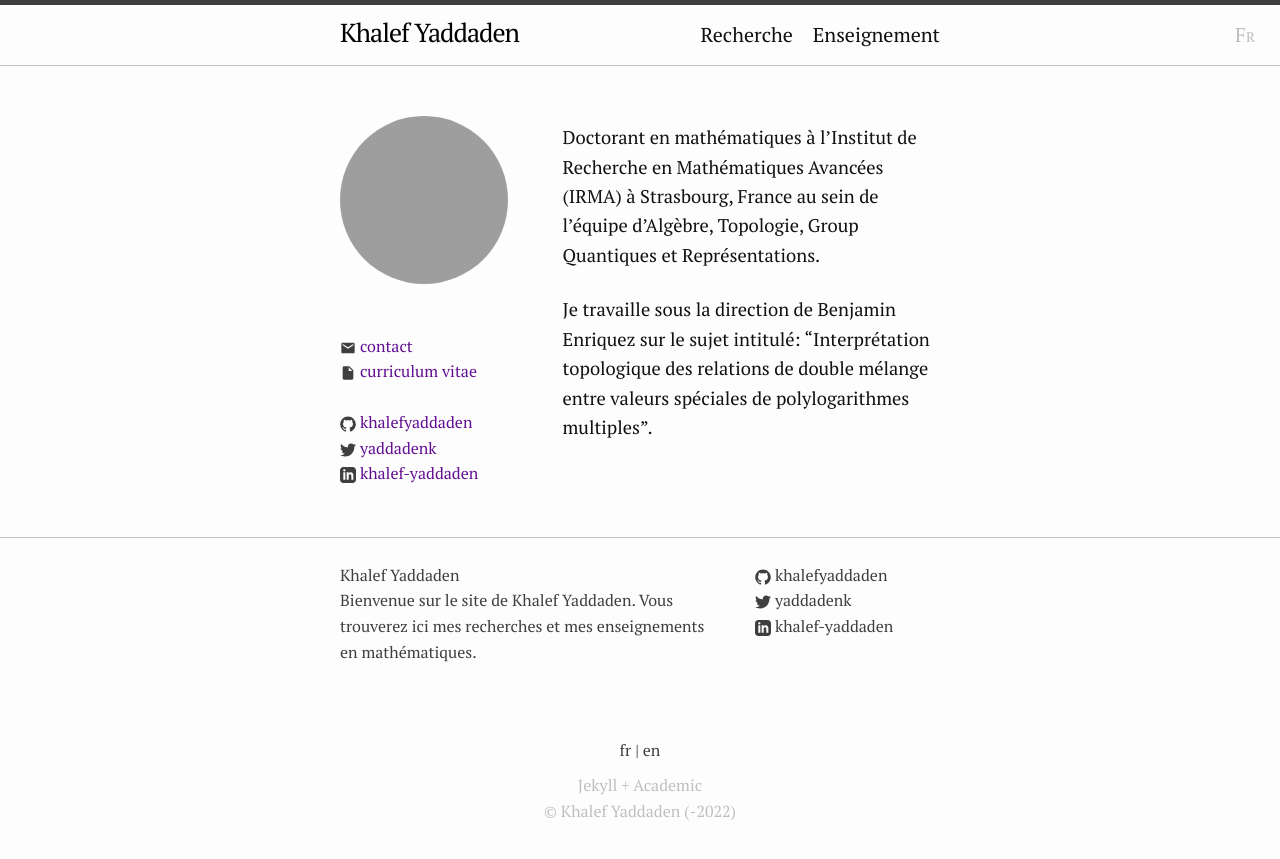
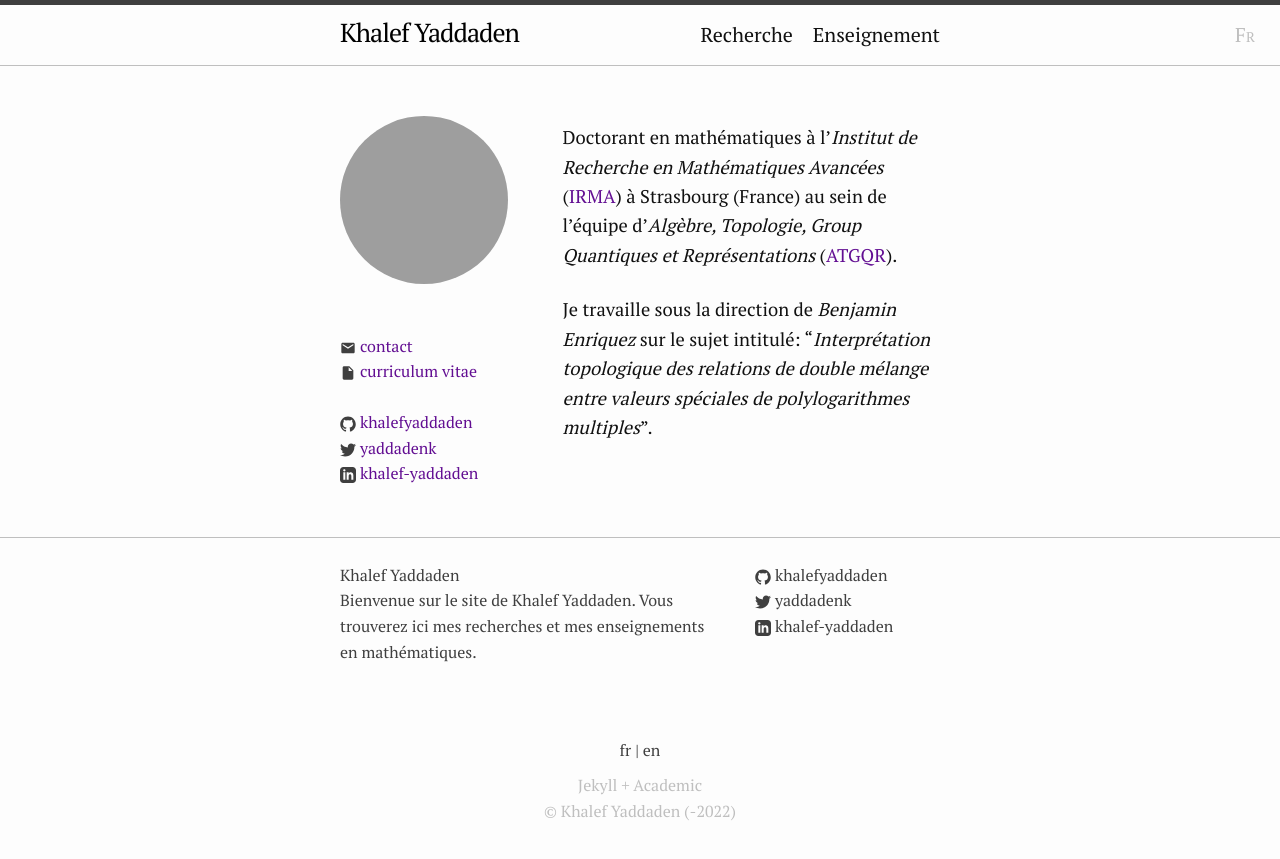
Before and after one commit to khalefyaddaden/khalefyaddaden.github.io, a Jekyll site: the page built from index.fr.markdown, in a window 1280 px wide. Shown: the top 859 px of the page. Built offline with Jekyll 4.4.1, drawn with Linux system fonts in a browser that asks for light colours; grey boxes are pictures that could not be loaded.

Commit message:
update index

```diff
--- a/index.fr.markdown
+++ b/index.fr.markdown
@@ -6,9 +6,7 @@ layout: about
 lang: fr
 ---
 
-Doctorant en mathématiques à l'Institut de Recherche en Mathématiques Avancées (IRMA)
-à Strasbourg, France au sein de l'équipe d'Algèbre, Topologie, Group Quantiques et Représentations.
+Doctorant en mathématiques à l'*Institut de Recherche en Mathématiques Avancées* ([IRMA](http://irma.math.unistra.fr)) à Strasbourg (France) au sein de l'équipe d'*Algèbre, Topologie, Group Quantiques et Représentations* ([ATGQR](http://irma.math.unistra.fr/rubrique128.html)).
 
-Je travaille sous la direction de Benjamin Enriquez sur le sujet intitulé:
-"Interprétation topologique des relations de double mélange entre valeurs
-spéciales de polylogarithmes multiples".
+Je travaille sous la direction de *Benjamin Enriquez* sur le sujet intitulé:
+"*Interprétation topologique des relations de double mélange entre valeurs spéciales de polylogarithmes multiples*".
```
Also changed, not shown: index.markdown (+3 -4 lines).
